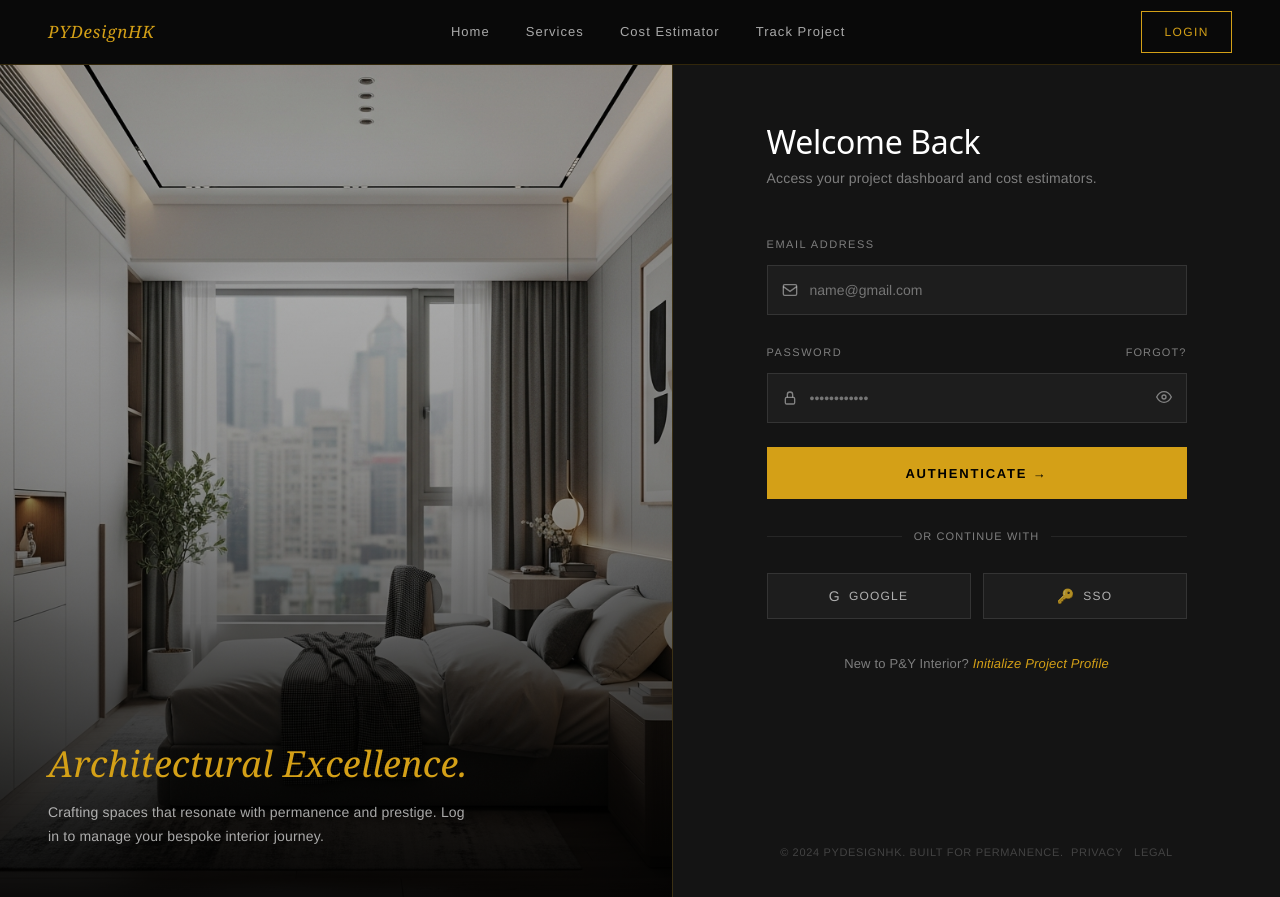
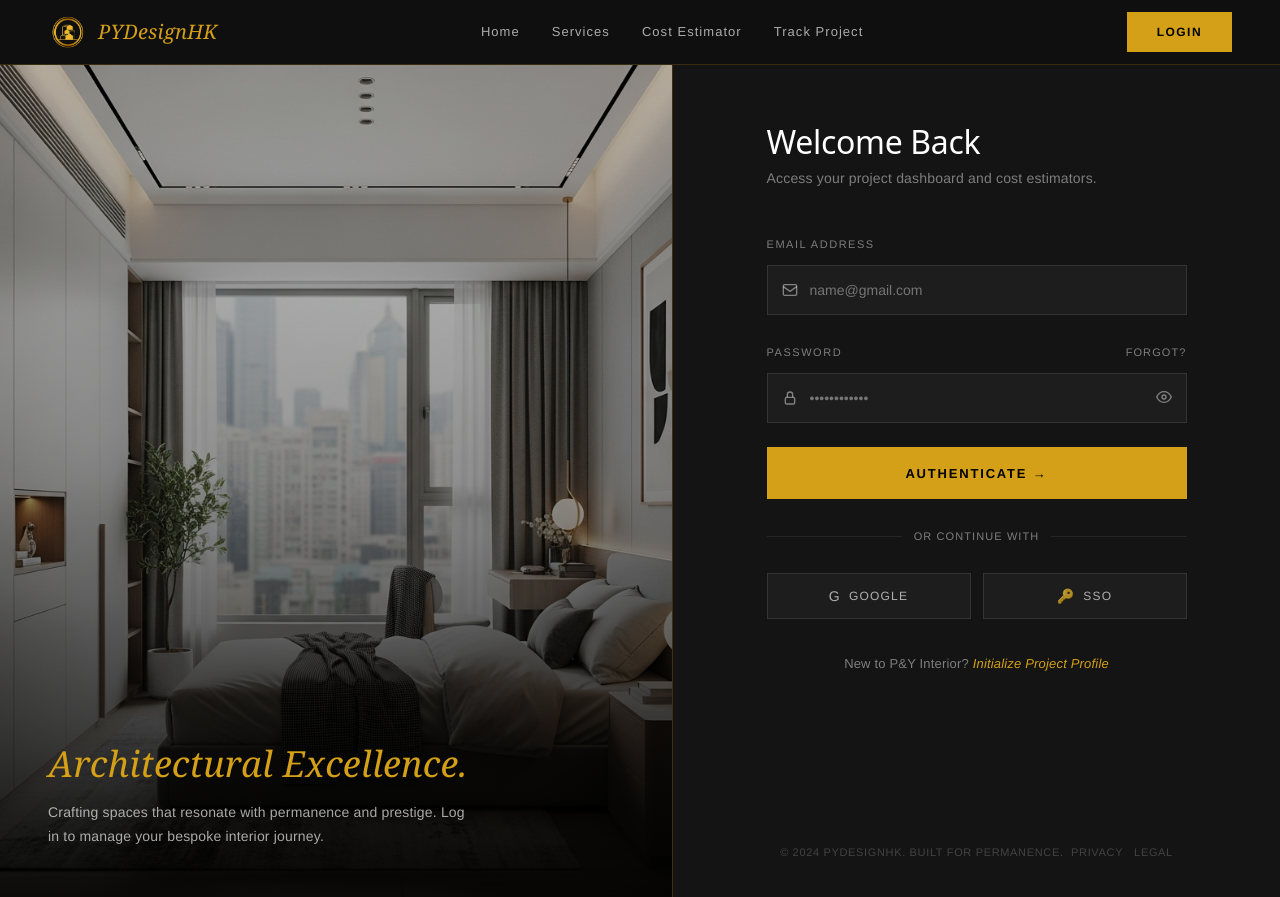
Before and after one commit to Wh1teBryuM/pydesignhk-v2, a React (Vite) app: page /login in a window 1280 px wide. Built offline with nearby package versions, Linux system fonts and the light colour scheme.

Commit message:
Nav bar component set up

```diff
--- /dev/null
+++ b/src/components/Navbar.jsx
@@ -0,0 +1,78 @@
+const GOLD = "#D4A017"
+const NAV_LINKS = ["Home", "Services", "Cost Estimator", "Track Project"]
+
+export default function Navbar() {
+  return (
+    <nav style={styles.navbar}>
+      <div style={styles.navLogo}>
+        <img
+          src="/logo.png"
+          alt="PYDesignHK"
+          style={{ height: "40px", width: "40px", marginRight: "10px", objectFit: "contain" }}
+        />
+        <span style={styles.navLogoText}>PYDesignHK</span>
+      </div>
+      <div style={styles.navLinks}>
+        {NAV_LINKS.map((link) => (
+          <a key={link} href="#" style={styles.navLink}>
+            {link}
+          </a>
+        ))}
+      </div>
+      <a href="/login" style={styles.navLoginBtn}>
+        LOGIN
+      </a>
+    </nav>
+  )
+}
+
+const BORDER = "rgba(212,160,23,0.2)"
+
+const styles = {
+  navbar: {
+    display: "flex",
+    alignItems: "center",
+    justifyContent: "space-between",
+    padding: "0 48px",
+    height: "64px",
+    borderBottom: `1px solid ${BORDER}`,
+    background: "#0f0f0f",
+    position: "sticky",
+    top: 0,
+    zIndex: 100,
+  },
+  navLogo: {
+    display: "flex",
+    alignItems: "center",
+  },
+  navLogoText: {
+    fontFamily: "Georgia, serif",
+    fontStyle: "italic",
+    fontSize: "20px",
+    color: GOLD,
+  },
+  navLinks: {
+    display: "flex",
+    gap: "32px",
+  },
+  navLink: {
+    fontSize: "13px",
+    letterSpacing: "0.08em",
+    color: "rgba(255,255,255,0.65)",
+    textDecoration: "none",
+  },
+  navLoginBtn: {
+    fontSize: "12px",
+    letterSpacing: "0.12em",
+    color: "#000",
+    background: GOLD,
+    border: "none",
+    paddingTop:"7px",
+    paddingBottom:"7px",
+    paddingRight:"30px",
+    paddingLeft:"30px",
+    cursor: "pointer",
+    fontWeight: "600",
+    textDecoration: "none",
+  },
+}
--- a/src/pages/Home.jsx
+++ b/src/pages/Home.jsx
@@ -1,4 +1,5 @@
 import { useNavigate } from "react-router-dom";
+import Navbar from "../components/Navbar"
 
 const NAV_LINKS = ["Home", "Services", "Cost Estimator", "Track Project"];
 
@@ -7,27 +8,7 @@ export default function HomePage() {
 
   return (
     <div style={styles.root}>
-      {/* Navbar */}
-    <nav style={styles.navbar}>
-    <div style={styles.navLogo}>
-        <img
-        src="/logo.png"
-        alt="PYDesignHK"
-        style={{ height: "40px", width: "40px", marginRight: "10px", objectFit: "contain" }}
-        />
-        <span style={styles.navLogoText}>PYDesignHK</span>
-    </div>
-    <div style={styles.navLinks}>
-        {NAV_LINKS.map((link) => (
-        <a key={link} href="#" style={styles.navLink}>
-            {link}
-        </a>
-        ))}
-    </div>
-    <a href="/login" style={styles.navLoginBtn}>
-        LOGIN
-    </a>
-    </nav>
+      <Navbar />
 
       {/* Section 1 — Hero */}
       <section style={styles.hero}>
--- a/src/pages/Login.jsx
+++ b/src/pages/Login.jsx
@@ -1,4 +1,5 @@
 import { useState } from "react";
+import Navbar from "../components/Navbar"
 
 const NAV_LINKS = ["Home", "Services", "Cost Estimator", "Track Project"];
 
@@ -36,22 +37,7 @@ export default function LoginPage() {
 
   return (
     <div style={styles.root}>
-      {/* Navbar */}
-      <nav style={styles.navbar}>
-        <div style={styles.navLogo}>
-          <span style={styles.navLogoText}>PYDesignHK</span>
-        </div>
-        <div style={styles.navLinks}>
-          {NAV_LINKS.map((link) => (
-            <a key={link} href="#" style={styles.navLink}>
-              {link}
-            </a>
-          ))}
-        </div>
-        <a href="/login" style={styles.navLoginBtn}>
-          LOGIN
-        </a>
-      </nav>
+      <Navbar />
 
       {/* Main */}
       <div style={styles.main}>
--- a/src/pages/Register.jsx
+++ b/src/pages/Register.jsx
@@ -1,5 +1,6 @@
 import { useState } from "react";
 import { useNavigate } from "react-router-dom";
+import Navbar from "../components/Navbar"
 
 const NAV_LINKS = ["Home", "Services", "Cost Estimator", "Track Project"];
 
@@ -43,22 +44,7 @@ export default function RegisterPage() {
 
   return (
     <div style={styles.root}>
-      {/* Navbar */}
-      <nav style={styles.navbar}>
-        <div style={styles.navLogo}>
-          <span style={styles.navLogoText}>PYDesignHK</span>
-        </div>
-        <div style={styles.navLinks}>
-          {NAV_LINKS.map((link) => (
-            <a key={link} href="#" style={styles.navLink}>
-              {link}
-            </a>
-          ))}
-        </div>
-        <a href="/login" style={styles.navLoginBtn}>
-          LOGIN
-        </a>
-      </nav>
+      <Navbar />
 
       {/* Main */}
       <div style={styles.main}>
```
